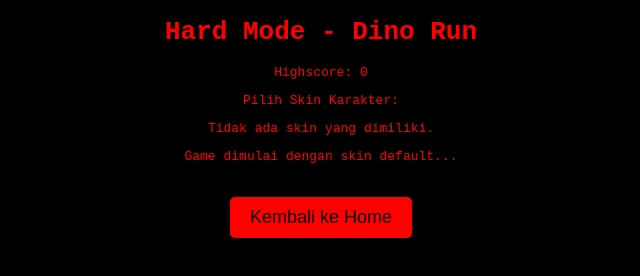
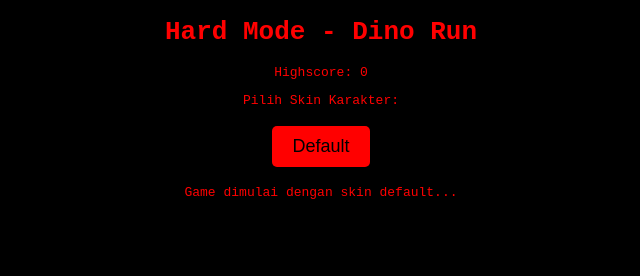
Before and after one commit to fantasiy/GameDinoV1, a plain HTML site: page hard.html in a window 1280 px wide. Shown: the whole page, without its empty margins (319-959 px from the left). Drawn offline with Linux system fonts and the light colour scheme.

Commit message:
Update hard.html

```diff
--- a/hard.html
+++ b/hard.html
@@ -4,7 +4,6 @@
   <meta charset="UTF-8">
   <meta name="viewport" content="width=device-width, initial-scale=1">
   <title>Dino Run - Hard Mode</title>
-
   <style>
     body, html {
       margin: 0;
@@ -22,6 +21,7 @@
       font-size: 18px;
       margin: 5px;
       border-radius: 5px;
+      cursor: pointer;
     }
   </style>
 </head>
@@ -36,10 +36,11 @@
 
 <p id="gameArea">Game dimulai dengan skin default...</p>
 
-<br>
-<button onclick="backHome()">Kembali ke Home</button>
+<script>
+  if (localStorage.getItem('skins') === null) {
+    localStorage.setItem('skins', JSON.stringify(['Default']));
+  }
 
-<script>
   function updateHighscoreDisplay() {
     let highscore = parseInt(localStorage.getItem('highscore')) || 0;
     document.getElementById('highscoreDisplay').innerText = "Highscore: " + highscore;
@@ -49,11 +50,6 @@
     let skins = JSON.parse(localStorage.getItem('skins')) || [];
     const container = document.getElementById('skinContainer');
     container.innerHTML = '';
-
-    if (skins.length === 0) {
-      container.innerHTML = '<p>Tidak ada skin yang dimiliki.</p>';
-      return;
-    }
 
     skins.forEach(color => {
       const btn = document.createElement('button');
@@ -71,14 +67,10 @@
 
     let tambahSkor = setInterval(() => {
       let currentScore = parseInt(localStorage.getItem('highscore')) || 0;
-      currentScore += 20;
+      currentScore += 20; // Hard mode tambah 20 tiap detik
       localStorage.setItem('highscore', currentScore);
       updateHighscoreDisplay();
     }, 1000);
-  }
-
-  function backHome() {
-    window.location.href = 'index.html';
   }
 
   updateHighscoreDisplay();
```
